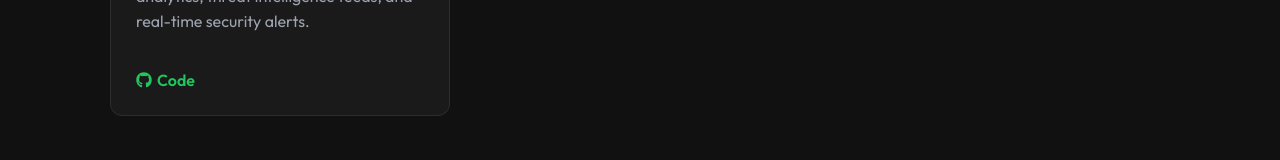
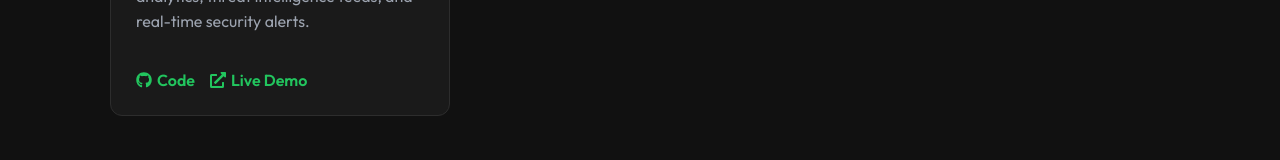
Before and after one commit to ChinmayPatil00/My-Portfolio, a React (Vite) app in the folder client/: page / in a window 1280 px wide. Shown: the part 2326-2486 px from the top of the page. Built offline with nearby package versions, Linux system fonts and the light colour scheme; the HTML template or start-up script is replaced by a standard one.

Commit message:
Update CyberDash with live Vercel link

```diff
--- a/client/src/components/Projects.jsx
+++ b/client/src/components/Projects.jsx
@@ -25,7 +25,7 @@ function Projects() {
       name: "CyberDash",
       desc: "A comprehensive cybersecurity dashboard showcasing network analytics, threat intelligence feeds, and real-time security alerts.",
       github: "https://github.com/ChinmayPatil00/CyberDash",
-      live: ""
+      live: "https://music-palyer-woad.vercel.app"
     }
   ];
 
```
